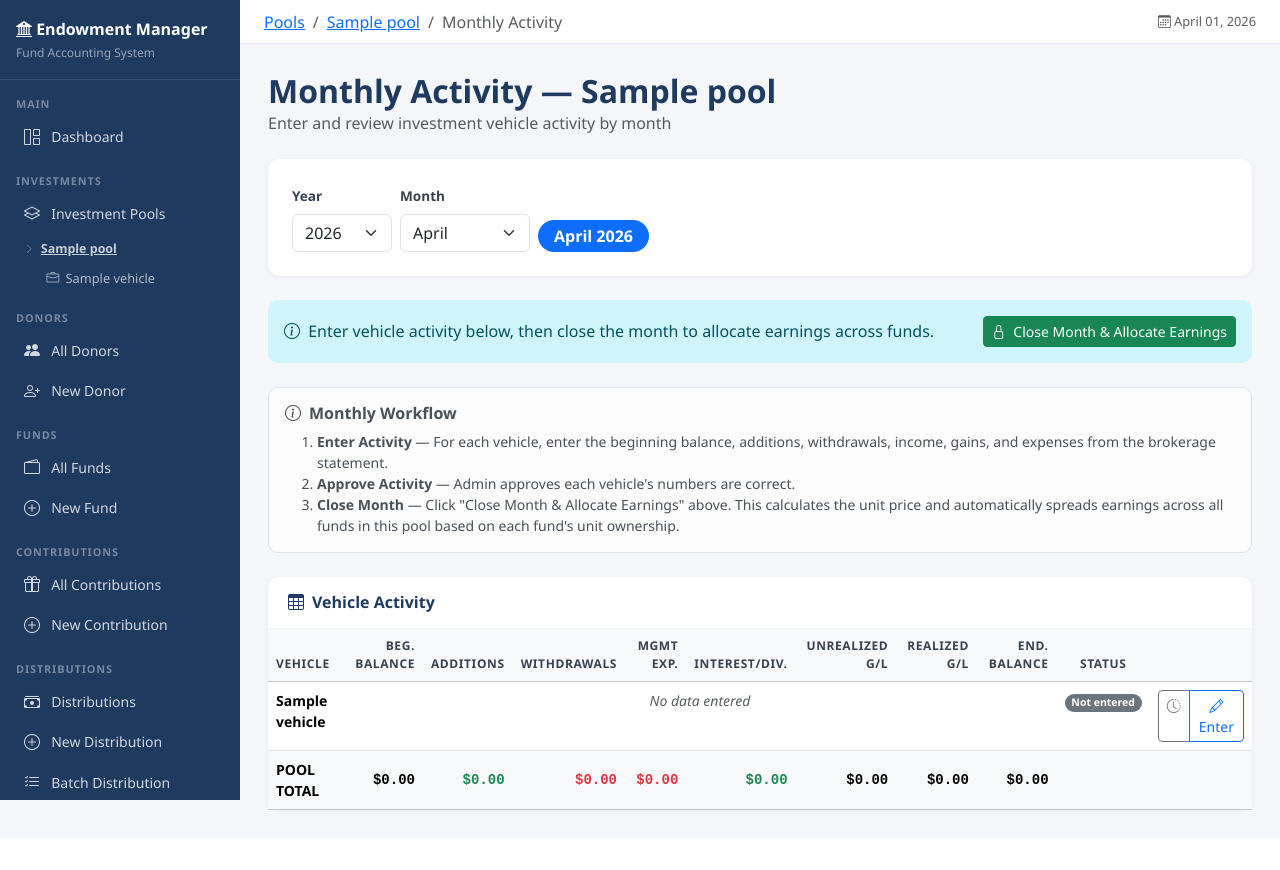
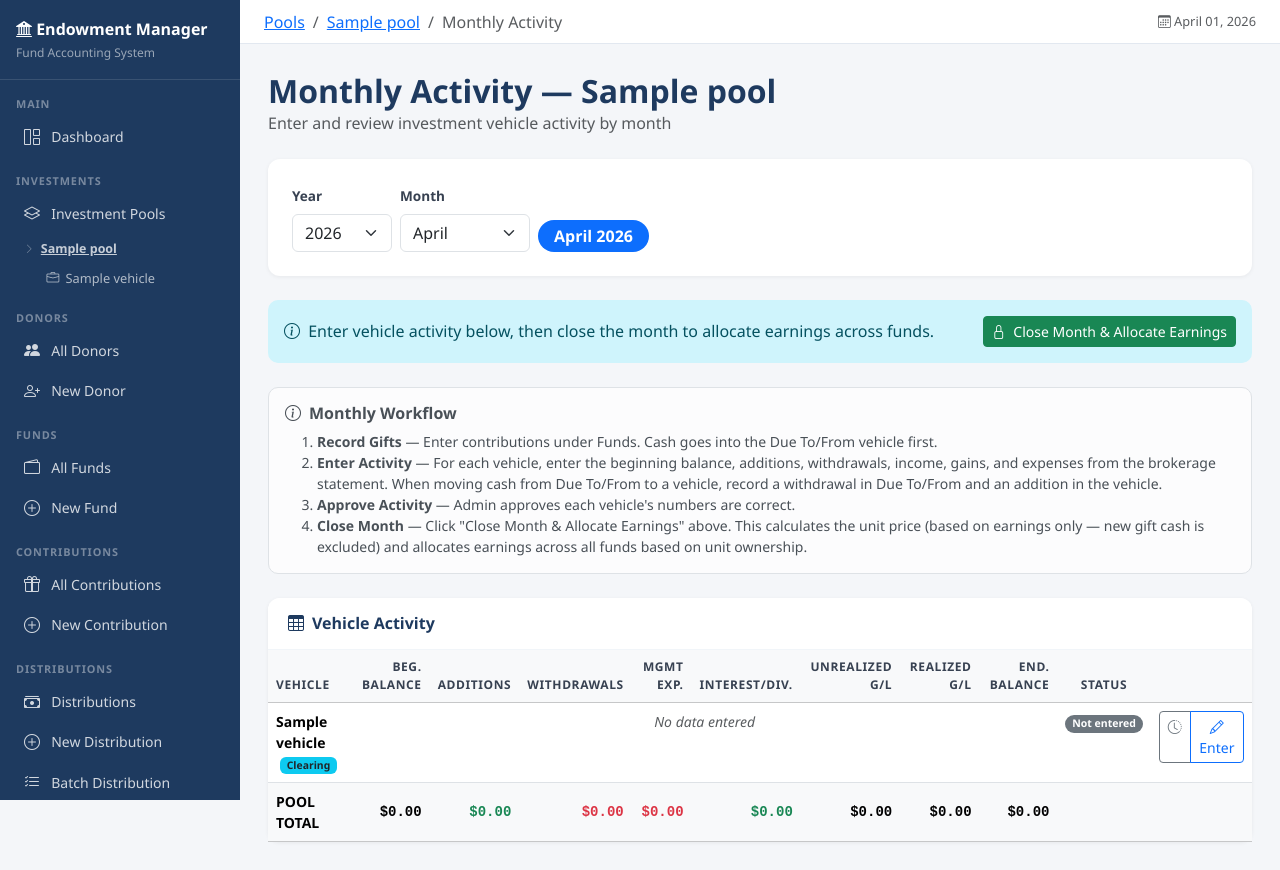
Before and after one commit to votipkaa/Endowment-Accounting, a Flask app: page /pools/1/activity in a window 1280 px wide. Before the commit the page ends 813 px from the top, so only its background shows below. Run offline with Flask 3, Linux system fonts and the light colour scheme; a user stored in the database is signed in; tables that the repository leaves empty hold one stand-in row (values such as "Sample post"); some libraries are stand-ins or nearby versions.

Commit message:
Fix unit price calculation and add Due To/From clearing vehicle
Critical bug fix: unit price was calculated as total_pool_value / units,
but total_pool_value included new contribution cash. This meant new gift
money was treated as earnings and allocated to existing fund holders.

Fix: unit_price = (total_value - new_contributions + distributions) / units
This ensures only actual investment performance affects the unit price.

Also adds:
- Due To/From (cash clearing) vehicle auto-created with each new pool
- Cash flow reconciliation section on activity page showing gifts vs
  Due To/From deposits vs vehicle additions with variance warnings
- is_cash_clearing flag on InvestmentVehicle model
- Route to add Due To/From to existing pools

Co-Authored-By: Claude Opus 4.6 <noreply@anthropic.com>

```diff
--- a/app/routes/pools.py
+++ b/app/routes/pools.py
@@ -57,11 +57,21 @@ def new_pool():
         pool = InvestmentPool(name=form.name.data, description=form.description.data)
         db.session.add(pool)
         db.session.flush()
+
+        # Auto-create a Due To/From (cash clearing) vehicle for this pool
+        dtf = InvestmentVehicle(
+            pool_id=pool.id,
+            name="Due To/From",
+            description="Cash clearing account — holds gift cash before it is invested in a vehicle.",
+            is_cash_clearing=True,
+        )
+        db.session.add(dtf)
+
         db.session.add(AuditLog(user_id=current_user.id, action=AuditAction.CREATE,
             entity_type="InvestmentPool", entity_id=pool.id,
-            description=f"Created pool '{pool.name}'", ip_address=request.remote_addr))
+            description=f"Created pool '{pool.name}' with Due To/From vehicle", ip_address=request.remote_addr))
         db.session.commit()
-        flash(f"Pool '{pool.name}' created.", "success")
+        flash(f"Pool '{pool.name}' created with a Due To/From clearing vehicle.", "success")
         return redirect(url_for("pools.detail", pool_id=pool.id))
     return render_template("pools/form.html", form=form, title="New Investment Pool")
 
@@ -98,6 +108,36 @@ def edit_pool(pool_id):
         flash("Pool updated.", "success")
         return redirect(url_for("pools.detail", pool_id=pool.id))
     return render_template("pools/form.html", form=form, title="Edit Pool", pool=pool)
+
+
+# ── Add Due To/From to existing pool ───────────
+
+@pools_bp.route("/<int:pool_id>/add-due-to-from", methods=["POST"])
+@login_required
+def add_due_to_from(pool_id):
+    """Add a Due To/From clearing vehicle to a pool that doesn't have one."""
+    if not current_user.can_edit:
+        abort(403)
+    pool = InvestmentPool.query.get_or_404(pool_id)
+    existing = pool.vehicles.filter_by(is_cash_clearing=True).first()
+    if existing:
+        flash("This pool already has a Due To/From vehicle.", "info")
+        return redirect(url_for("pools.activity_list", pool_id=pool_id))
+
+    dtf = InvestmentVehicle(
+        pool_id=pool_id,
+        name="Due To/From",
+        description="Cash clearing account — holds gift cash before it is invested.",
+        is_cash_clearing=True,
+    )
+    db.session.add(dtf)
+    db.session.add(AuditLog(user_id=current_user.id, action=AuditAction.CREATE,
+        entity_type="InvestmentVehicle", entity_id=pool_id,
+        description=f"Added Due To/From vehicle to pool '{pool.name}'",
+        ip_address=request.remote_addr))
+    db.session.commit()
+    flash("Due To/From clearing vehicle added.", "success")
+    return redirect(url_for("pools.activity_list", pool_id=pool_id))
 
 
 # ── Vehicle CRUD ───────────────────────────────
@@ -137,9 +177,53 @@ def activity_list(pool_id):
         act = VehicleMonthlyActivity.query.filter_by(vehicle_id=v.id, year=year, month=month).first()
         activity[v.id] = act
     snapshot = PoolMonthlySnapshot.query.filter_by(pool_id=pool_id, year=year, month=month).first()
+
+    # ── Cash flow reconciliation data ──
+    # Total contributions buying in this month
+    contribs_this_month = (FundContribution.query
+        .join(Fund)
+        .filter(Fund.pool_id == pool_id,
+                FundContribution.buy_in_year == year,
+                FundContribution.buy_in_month == month,
+                FundContribution.is_voided == False)
+        .all())
+    total_gifts = sum(Decimal(str(c.amount)) for c in contribs_this_month)
+
+    # Due To/From vehicle activity
+    dtf_vehicle = pool.vehicles.filter_by(is_cash_clearing=True, is_active=True).first()
+    dtf_activity = None
+    dtf_additions = Decimal("0")
+    dtf_withdrawals = Decimal("0")
+    if dtf_vehicle:
+        dtf_activity = VehicleMonthlyActivity.query.filter_by(
+            vehicle_id=dtf_vehicle.id, year=year, month=month, is_voided=False).first()
+        if dtf_activity:
+            dtf_additions = Decimal(str(dtf_activity.additions or 0))
+            dtf_withdrawals = Decimal(str(dtf_activity.withdrawals or 0))
+
+    # Non-clearing vehicle additions (money actually invested)
+    invested_additions = Decimal("0")
+    for v in vehicles:
+        if v.is_cash_clearing:
+            continue
+        act = activity.get(v.id)
+        if act:
+            invested_additions += Decimal(str(act.additions or 0))
+
+    # Reconciliation flags
+    recon = {
+        "total_gifts": total_gifts,
+        "dtf_additions": dtf_additions,
+        "dtf_withdrawals": dtf_withdrawals,
+        "invested_additions": invested_additions,
+        "gift_vs_dtf_diff": total_gifts - dtf_additions,
+        "dtf_vs_invested_diff": dtf_withdrawals - invested_additions,
+        "has_dtf": dtf_vehicle is not None,
+    }
+
     return render_template("pools/activity.html",
         pool=pool, vehicles=vehicles, activity=activity,
-        snapshot=snapshot, year=year, month=month)
+        snapshot=snapshot, year=year, month=month, recon=recon)
 
 
 @pools_bp.route("/<int:pool_id>/activity/<int:vehicle_id>/<int:year>/<int:month>", methods=["GET", "POST"])
@@ -229,12 +313,20 @@ def approve_activity(pool_id, vehicle_id, year, month):
 @pools_bp.route("/<int:pool_id>/close-month/<int:year>/<int:month>", methods=["POST"])
 @login_required
 def close_month(pool_id, year, month):
-    """Calculate unit price for the month and update all fund snapshots."""
+    """Calculate unit price for the month and update all fund snapshots.
+
+    IMPORTANT — Unit price calculation:
+    The unit price must reflect only EARNINGS, not new money flowing in.
+    Formula:  unit_price = (total_pool_value − new_contribution_cash) / existing_units
+
+    Without this adjustment, new contribution cash would be treated as
+    earnings and incorrectly inflate existing unit holders' balances.
+    """
     if not current_user.can_approve:
         abort(403)
     pool = InvestmentPool.query.get_or_404(pool_id)
 
-    # Sum all approved vehicle ending balances for this pool/month
+    # Sum all vehicle ending balances for this pool/month
     vehicles = pool.vehicles.filter_by(is_active=True).all()
     total_value = Decimal("0")
     for v in vehicles:
@@ -258,13 +350,12 @@ def close_month(pool_id, year, month):
         adjustment_total = sum(Decimal(str(a.amount)) for a in adjustments)
         snap.total_value = total_value + adjustment_total
 
-    # Calculate total units: existing units from last month + new buy-ins this month
-    # Get previous month snapshot for existing units
+    # ── Get existing units from prior month ──
     prev_year, prev_month = (year, month - 1) if month > 1 else (year - 1, 12)
     prev_snap = PoolMonthlySnapshot.query.filter_by(pool_id=pool_id, year=prev_year, month=prev_month).first()
     existing_units = Decimal(str(prev_snap.total_units)) if prev_snap else Decimal("0")
 
-    # New units from contributions that buy in this month
+    # ── Find new contributions buying in this month ──
     new_contributions = (FundContribution.query
         .join(Fund)
         .filter(Fund.pool_id == pool_id,
@@ -273,16 +364,38 @@ def close_month(pool_id, year, month):
                 FundContribution.is_voided == False)
         .all())
 
-    # Calculate unit price BEFORE new buy-ins (new money buys at closing price)
-    if existing_units > 0 and total_value > 0:
-        unit_price = total_value / existing_units
-    elif total_value > 0:
-        unit_price = Decimal("1.000000")  # Initial price
-        existing_units = Decimal("0")
+    # Total NEW cash from contributions — this is NOT earnings
+    new_cash = sum(Decimal(str(c.amount)) for c in new_contributions)
+
+    # Also account for distributions (cash leaving the pool)
+    month_distributions = (Distribution.query
+        .join(Fund)
+        .filter(Fund.pool_id == pool_id,
+                Distribution.is_voided == False,
+                db.extract('year', Distribution.distribution_date) == year,
+                db.extract('month', Distribution.distribution_date) == month)
+        .all())
+    dist_cash = sum(Decimal(str(d.amount)) for d in month_distributions)
+
+    # ── Calculate unit price ──
+    # Subtract new contribution cash (and add back distribution cash) so
+    # the price only reflects investment performance, not cash flows.
+    #
+    #   adjusted_value = total_pool_value − new_contributions + distributions
+    #   unit_price     = adjusted_value / existing_units
+    #
+    # New money then buys units AT this price. Distributions redeem units
+    # at this price in _update_fund_snapshot.
+    if existing_units > 0:
+        adjusted_value = snap.total_value - new_cash + dist_cash
+        unit_price = adjusted_value / existing_units
+    elif snap.total_value > 0:
+        # Very first month (no existing units) — set initial price
+        unit_price = Decimal("1.000000")
     else:
         unit_price = Decimal("1.000000")
 
-    # Process new contributions at this unit price
+    # ── Process new contributions at this unit price ──
     new_units = Decimal("0")
     for contrib in new_contributions:
         if unit_price > 0:
@@ -297,18 +410,24 @@ def close_month(pool_id, year, month):
 
     db.session.flush()
 
-    # Update fund snapshots for all active funds in this pool
+    # ── Update fund snapshots ──
     funds = Fund.query.filter_by(pool_id=pool_id, is_active=True).all()
     for fund in funds:
         _update_fund_snapshot(fund, year, month, snap)
 
     db.session.add(AuditLog(user_id=current_user.id, action=AuditAction.APPROVE,
         entity_type="PoolMonthlySnapshot", entity_id=snap.id,
-        description=f"Closed month {year}-{month:02d} for pool '{pool.name}'. Unit price: ${unit_price:.4f}",
+        description=(f"Closed month {year}-{month:02d} for pool '{pool.name}'. "
+                     f"Unit price: ${unit_price:.6f}, New cash: ${float(new_cash):,.2f}"),
         ip_address=request.remote_addr))
     db.session.commit()
     adj_msg = f" (includes ${float(adjustment_total):,.2f} in adjustments)" if adjustment_total else ""
-    flash(f"Month closed. Unit price: ${float(unit_price):.4f}. Total pool value: ${float(snap.total_value):,.2f}{adj_msg}", "success")
+    new_cash_msg = f" New contributions: ${float(new_cash):,.2f} ({float(new_units):,.4f} units)." if new_cash else ""
+    flash(
+        f"Month closed. Unit price: ${float(unit_price):.6f}. "
+        f"Total pool value: ${float(snap.total_value):,.2f}{adj_msg}.{new_cash_msg}",
+        "success"
+    )
     return redirect(url_for("pools.activity_list", pool_id=pool_id, year=year, month=month))
 
 
--- a/app/templates/pools/activity.html
+++ b/app/templates/pools/activity.html
@@ -89,13 +89,77 @@
 </div>
 {% endif %}
 
+<!-- Cash Flow Reconciliation -->
+{% if recon and recon.has_dtf and (recon.total_gifts > 0 or recon.dtf_additions > 0 or recon.invested_additions > 0) %}
+<div class="section-card mb-4">
+  <h6 class="fw-bold mb-3" style="color:#1e3a5f"><i class="bi bi-arrow-left-right me-2"></i>Cash Flow Reconciliation</h6>
+  <div class="row g-3">
+    <div class="col-md-4">
+      <div class="small fw-semibold text-muted text-uppercase mb-1">Gifts Received</div>
+      <div class="fs-5 text-money fw-bold">${{ "{:,.2f}".format(recon.total_gifts) }}</div>
+      <div class="small text-muted">Contributions buying in this month</div>
+    </div>
+    <div class="col-md-4">
+      <div class="small fw-semibold text-muted text-uppercase mb-1">Due To/From Deposits</div>
+      <div class="fs-5 text-money fw-bold">${{ "{:,.2f}".format(recon.dtf_additions) }}</div>
+      <div class="small text-muted">Cash deposited into clearing account</div>
+      {% if recon.gift_vs_dtf_diff != 0 %}
+        {% if recon.gift_vs_dtf_diff > 0 %}
+          <div class="text-warning small mt-1">
+            <i class="bi bi-exclamation-triangle me-1"></i>
+            ${{ "{:,.2f}".format(recon.gift_vs_dtf_diff) }} in gifts not yet deposited to Due To/From
+          </div>
+        {% else %}
+          <div class="text-info small mt-1">
+            <i class="bi bi-info-circle me-1"></i>
+            ${{ "{:,.2f}".format(recon.gift_vs_dtf_diff|abs) }} more in Due To/From than gifts this month (prior month deposits?)
+          </div>
+        {% endif %}
+      {% else %}
+        <div class="text-success small mt-1"><i class="bi bi-check-circle me-1"></i>Matches gifts received</div>
+      {% endif %}
+    </div>
+    <div class="col-md-4">
+      <div class="small fw-semibold text-muted text-uppercase mb-1">Invested in Vehicles</div>
+      <div class="fs-5 text-money fw-bold">${{ "{:,.2f}".format(recon.invested_additions) }}</div>
+      <div class="small text-muted">Additions to investment vehicles</div>
+      {% if recon.invested_additions > 0 and recon.dtf_vs_invested_diff != 0 %}
+        {% if recon.dtf_vs_invested_diff < 0 %}
+          <div class="text-warning small mt-1">
+            <i class="bi bi-exclamation-triangle me-1"></i>
+            ${{ "{:,.2f}".format(recon.dtf_vs_invested_diff|abs) }} added to vehicles without a matching Due To/From withdrawal
+          </div>
+        {% else %}
+          <div class="text-info small mt-1">
+            <i class="bi bi-info-circle me-1"></i>
+            ${{ "{:,.2f}".format(recon.dtf_vs_invested_diff) }} withdrawn from Due To/From but not yet invested
+          </div>
+        {% endif %}
+      {% elif recon.invested_additions > 0 %}
+        <div class="text-success small mt-1"><i class="bi bi-check-circle me-1"></i>Matches Due To/From withdrawals</div>
+      {% endif %}
+    </div>
+  </div>
+</div>
+{% elif recon and not recon.has_dtf %}
+<div class="alert alert-info mb-4 small">
+  <i class="bi bi-info-circle me-1"></i>
+  This pool does not have a Due To/From clearing vehicle.
+  <a href="{{ url_for('pools.add_due_to_from', pool_id=pool.id) }}" class="alert-link"
+     onclick="event.preventDefault(); if(confirm('Add a Due To/From clearing vehicle to this pool?')){ fetch(this.href, {method:'POST', headers:{'X-CSRFToken': '{{ csrf_token() }}'}}).then(()=>location.reload()); }">
+    Add one now
+  </a> to track cash flows before investment.
+</div>
+{% endif %}
+
 <!-- Workflow Guide -->
 <div class="alert alert-light border mb-4">
   <h6 class="fw-bold mb-2"><i class="bi bi-info-circle me-2"></i>Monthly Workflow</h6>
   <ol class="mb-0 small">
-    <li><strong>Enter Activity</strong> — For each vehicle, enter the beginning balance, additions, withdrawals, income, gains, and expenses from the brokerage statement.</li>
+    <li><strong>Record Gifts</strong> — Enter contributions under Funds. Cash goes into the Due To/From vehicle first.</li>
+    <li><strong>Enter Activity</strong> — For each vehicle, enter the beginning balance, additions, withdrawals, income, gains, and expenses from the brokerage statement. When moving cash from Due To/From to a vehicle, record a withdrawal in Due To/From and an addition in the vehicle.</li>
     <li><strong>Approve Activity</strong> — Admin approves each vehicle's numbers are correct.</li>
-    <li><strong>Close Month</strong> — Click "Close Month & Allocate Earnings" above. This calculates the unit price and automatically spreads earnings across all funds in this pool based on each fund's unit ownership.</li>
+    <li><strong>Close Month</strong> — Click "Close Month & Allocate Earnings" above. This calculates the unit price (based on earnings only — new gift cash is excluded) and allocates earnings across all funds based on unit ownership.</li>
   </ol>
 </div>
 
@@ -123,7 +187,10 @@
         {% for v in vehicles %}
         {% set act = activity.get(v.id) %}
         <tr>
-          <td class="fw-semibold">{{ v.name }}</td>
+          <td class="fw-semibold">
+            {{ v.name }}
+            {% if v.is_cash_clearing %}<span class="badge bg-info text-dark ms-1" style="font-size:.65rem">Clearing</span>{% endif %}
+          </td>
           {% if act and not act.is_voided %}
             <td class="text-end text-money">${{ "{:,.2f}".format(act.beginning_balance or 0) }}</td>
             <td class="text-end text-money text-success">${{ "{:,.2f}".format(act.additions or 0) }}</td>
```
Also changed, not shown: app/models.py (+7 -6 lines).
